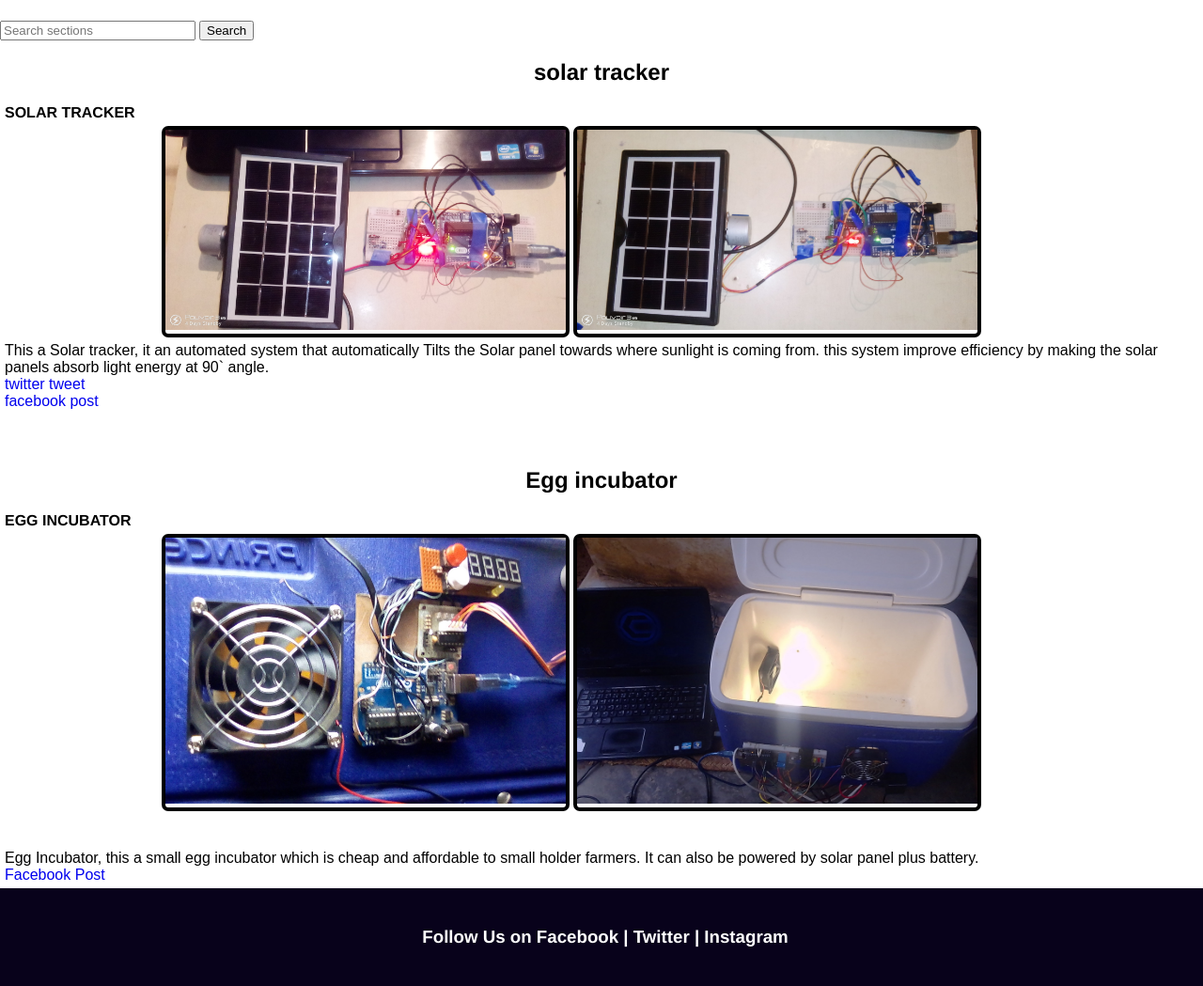
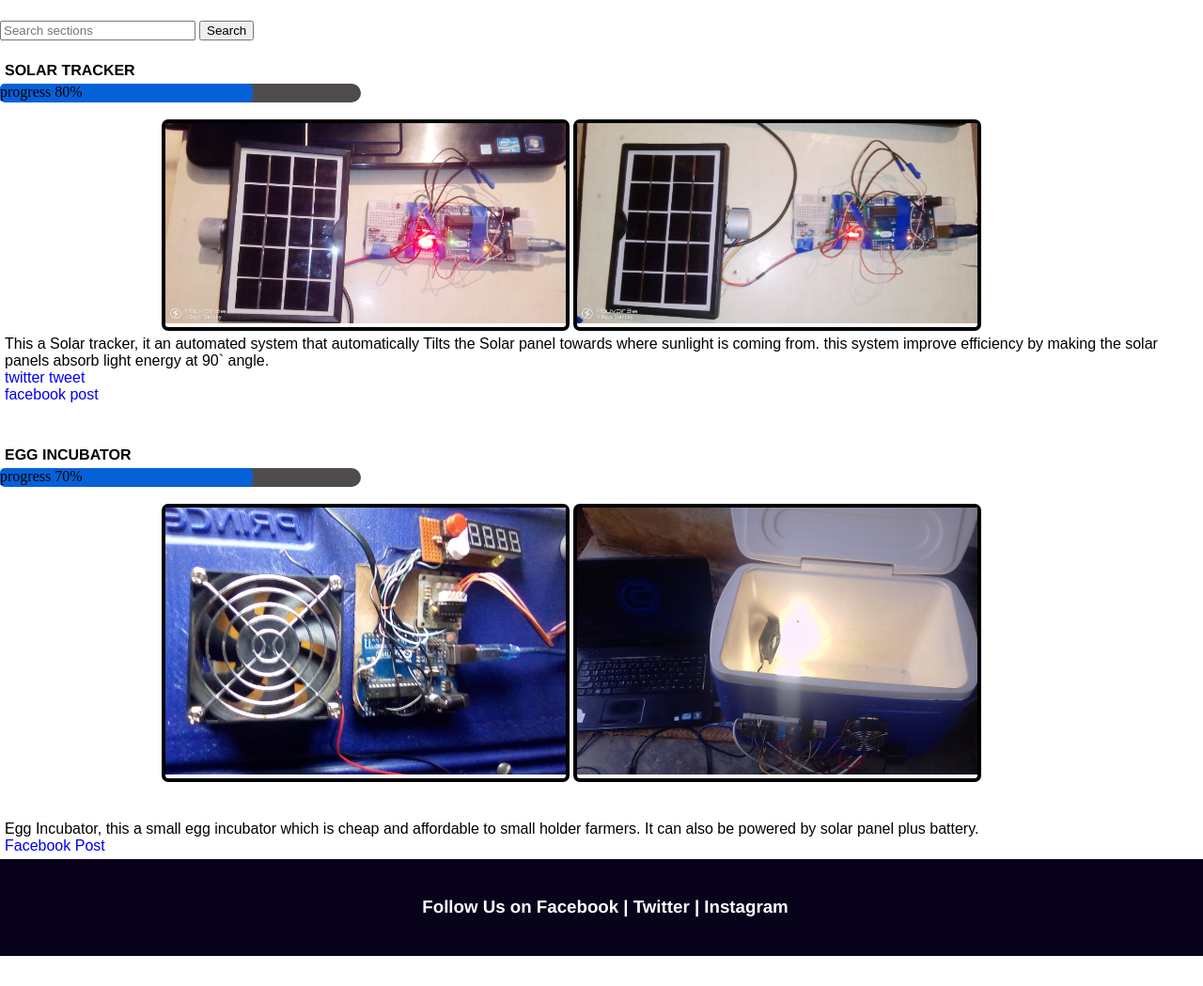
Before and after one commit to AllanKantombera/MyPortfolio, a PHP site: page /projcts.html in a window 1280 px wide. Shown: the part 50-1099 px from the top of the page at 94% size. After the commit the page ends 1067 px from the top, so only its background shows below. Run offline with PHP 8.4, Linux system fonts and the light colour scheme.

Commit message:
third commit

```diff
--- a/contacts.html
+++ b/contacts.html
@@ -10,7 +10,7 @@
 <header>
 		<nav>
 			<ul>
-			  <li><a href="index.html"><l>Home</l></a></li>
+			  <li><a href="index.html" ><l>Home</l></a></li>
 			  <li><a href="projcts.html"><l>Projects</l></a></li>
 			  <li><a href="#"><l>About</l></a></li>
 			</ul>
--- a/css.css
+++ b/css.css
@@ -186,3 +186,46 @@ a{
   input[type="submit"]:hover {
     background-color: #45a049;
   }
+
+
+
+
+  .progress-bar {
+    width: 30%;
+    height: 20px;
+    background-color: #504c4c;
+    border-radius: 20px;
+  }
+
+  .progress {
+    width: 70%;
+    height: 100%;
+    background-color: #0661d8;
+    border-radius: 5px;
+    transition: width 0.3s ease;
+  }
+
+  .progress2 {
+    width: 80%;
+    height: 100%;
+    background-color: #0661d8;
+    border-radius: 5px;
+    transition: width 0.3s ease;
+  }
+
+
+
+  .animated-header {
+    animation: slideIn 1s ease-in-out;
+  }
+
+  @keyframes slideIn {
+    0% {
+      transform: translateY(-100%);
+      opacity: 0;
+    }
+    100% {
+      transform: translateY(0);
+      opacity: 7;
+    }
+  }
--- a/projcts.html
+++ b/projcts.html
@@ -9,12 +9,12 @@
 </head>
 <header>
 	<nav style="position: fixed; width: 100%;">
-			<ul>
-			  <li><a href="index.html"><l>Home</l></a></li>
+			<ul class="animated-header">
+			  <li><a href="index.html" ><l>Home</l></a></li>
 			  <li><a href="skills.html"><l>skills</l></a></li>
 			  <li><a href="contacts.html"><l>Contact</l></a></li>
 			</ul>
-			<img src="images/a4.png" width="200px">
+			<img src="images/a4.png" width="200px" class="animated-header">
 		</nav>
 
 </header>
@@ -24,9 +24,14 @@
 	<button onclick="searchSections()">Search</button>
 
 
-    <section>
-        <h2>solar tracker</h2>
-		<h4>SOLAR TRACKER</h4>
+    <section><br>
+
+		<h4 class="animated-header">SOLAR TRACKER</h4>
+
+		<div class="progress-bar">
+			<div class="progress" class="animated-header">progress 80%</div>
+		  </div><br>
+
 		<div class="container">
 			<div class="boxes">
 				<img src="images/p2 (4).jpg" width="100%">
@@ -48,8 +53,13 @@
     </section>
 
     <section>
-        <h2>Egg incubator</h2>
-        <h4>EGG INCUBATOR</h4>
+
+        <h4 class="animated-header">EGG INCUBATOR</h4>
+
+		<div class="progress-bar">
+			<div class="progress">progress 70%</div>
+		  </div><br>
+
 <div class="container">
 	<div class="boxes">
 		<img src="images/inc.jpg" width="100%">
--- a/skills.html
+++ b/skills.html
@@ -19,7 +19,7 @@
 </header>
 <body>
 
-
+    <h1 class="animated-header">SKILLS</h1>
 
 
 
```
Also changed, not shown: index.html (+10 -10 lines).
